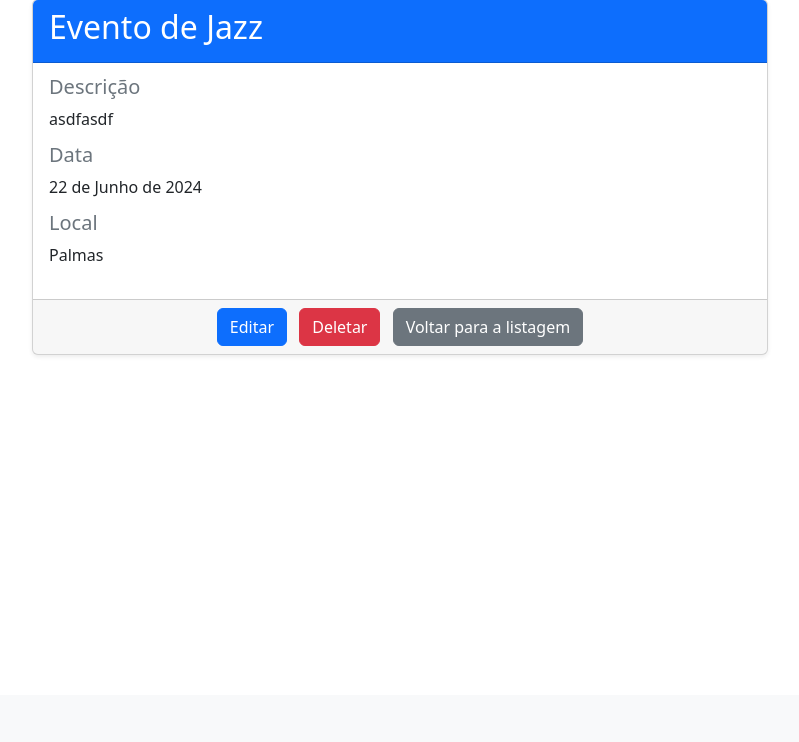
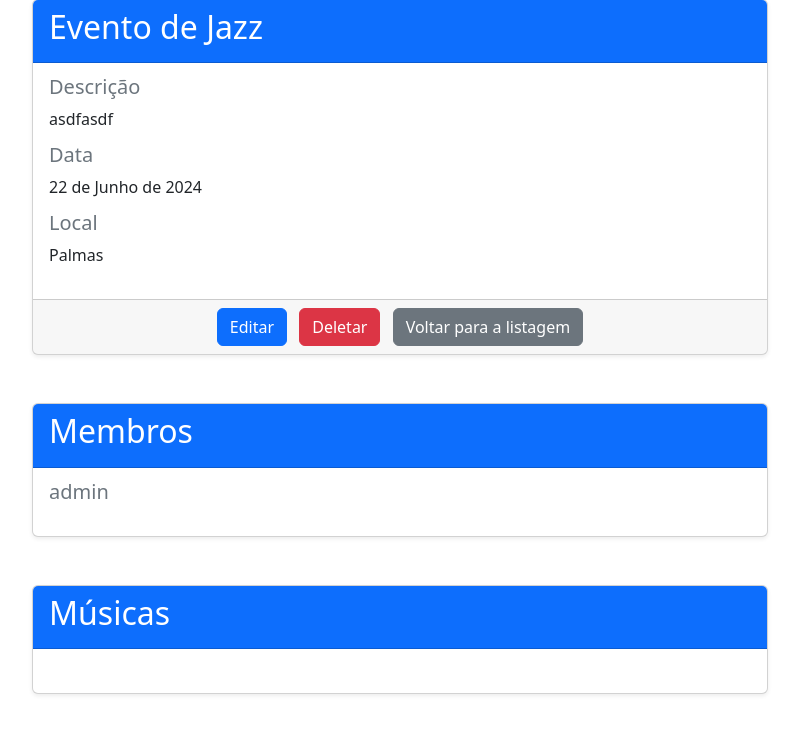
Before and after one commit to Liezy/MSMG, a Django app: page /eventos/20/ in a window 1280 px wide. Shown: the part 105-847 px from the top of the page, without its empty margins (240-1039 px from the left). Before the commit the page ends 460 px from the top, so only its background shows below. Run offline with Django 5.2, Linux system fonts and the light colour scheme; data comes from the database, SQL or seed files in the repository; both versions use the stored data as it was before the commit; some libraries are stand-ins or nearby versions.

Commit message:
atualizando

```diff
--- a/banda/models.py
+++ b/banda/models.py
@@ -8,13 +8,3 @@
 
     def __str__(self):
         return self.nome
-
-class Evento(models.Model):
-    titulo = models.CharField(max_length=100)
-    descricao = models.TextField()
-    data = models.DateField()
-    local = models.CharField(max_length=100)
-    banda = models.ForeignKey(Banda, on_delete=models.CASCADE, related_name='banda_eventos')
-
-    def __str__(self):
-        return self.titulo
--- a/banda/urls.py
+++ b/banda/urls.py
@@ -1,8 +1,8 @@
 from django.urls import path
-from .views import banda_lista, BandaCriarView, BandaUpdateView, BandaDeleteView, UserRegistrationView, BandaDetalhesView
+from .views import BandaListaView, BandaCriarView, BandaUpdateView, BandaDeleteView, UserRegistrationView, BandaDetalhesView
 
 urlpatterns = [
-    path('', banda_lista, name='banda_lista'),
+    path('', BandaListaView.as_view(), name='banda_lista'),
     path('criar/', BandaCriarView.as_view(), name='banda_criar'),
     path('editar/<int:pk>/', BandaUpdateView.as_view(), name='banda_editar'),
     path('deletar/<int:pk>/', BandaDeleteView.as_view(), name='banda_deletar'),
--- a/musicas/forms.py
+++ b/musicas/forms.py
@@ -4,4 +4,4 @@
 class MusicaForm(forms.ModelForm):
     class Meta:
         model = Musica
-        fields = ['titulo', 'audio_link', 'letra_link', 'cifra_link', 'video_link', 'evento']
+        fields = ['titulo', 'audio_link', 'letra_link', 'cifra_link', 'video_link']
--- a/musicas/models.py
+++ b/musicas/models.py
@@ -7,7 +7,6 @@
     letra_link = models.URLField(blank=True, null=True)
     cifra_link = models.URLField(blank=True, null=True)
     video_link = models.URLField(blank=True, null=True)
-    evento = models.ForeignKey(Evento, on_delete=models.CASCADE, related_name='musicas')
 
     def __str__(self):
         return self.titulo
--- a/templates/banda/banda_lista.html
+++ b/templates/banda/banda_lista.html
@@ -48,7 +48,7 @@
                 <span class="me-1">
                   <i class="bi bi-calendar3"></i>
                 </span>
-                <span>{{ banda.banda_eventos.count }} eventos</span>
+                <span>{{ banda.num_eventos }} eventos</span>
               </div>
             </div>
             <div class="d-flex justify-content-between align-items-center">
--- a/templates/eventos/evento_detalhes.html
+++ b/templates/eventos/evento_detalhes.html
@@ -39,5 +39,41 @@
         </div>
     </div>
 </div>
+<div class="container my-5">
+    <div class="row justify-content-center">
+        <div class="col-lg-8">
+            <div class="card shadow-sm">
+                <div class="card-header bg-primary text-white">
+                    <h2 class="card-title">Membros</h2>
+                </div>
+                <div class="card-body">
+                    <div class="mb-3">
+                        <h5 class="card-subtitle mb-2 text-muted">{% for membro in evento.banda.membros.all %}
+                            <li class="list-group-item">{{ membro.username }}</li>
+                            {% endfor %}</h5>
+                    </div>
+                </div>
+            </div>
+        </div>
+    </div>
+</div>
+<div class="container my-5">
+    <div class="row justify-content-center">
+        <div class="col-lg-8">
+            <div class="card shadow-sm">
+                <div class="card-header bg-primary text-white">
+                    <h2 class="card-title">Músicas</h2>
+                </div>
+                <div class="card-body">
+                    <div class="mb-3">
+                        <h5 class="card-subtitle mb-2 text-muted">{% for musica in evento.musicas.all %}
+                            <li class="list-group-item">{{ musica.titulo }}</li>
+                        {% endfor %}</h5>
+                    </div>
+                </div>
+            </div>
+        </div>
+    </div>
+</div>
 
 {% endblock %}
--- a/templates/eventos/evento_lista.html
+++ b/templates/eventos/evento_lista.html
@@ -41,4 +41,5 @@
                 </div>
             </div>
         </section>
+
 {% endblock %}
```
Also changed, not shown: banda/views.py (+11 -4 lines), musicas/views.py (+6 -1 lines), templates/banda/banda_detalhes.html (+10 -4 lines), templates/musicas/musica_confirm_delete.html (added, +15 -0 lines), templates/musicas/musica_lista.html (+32 -10 lines), banda/migrations/0006_delete_evento.py (added), db.sqlite3, musicas/migrations/0002_remove_musica_evento.py (added).
